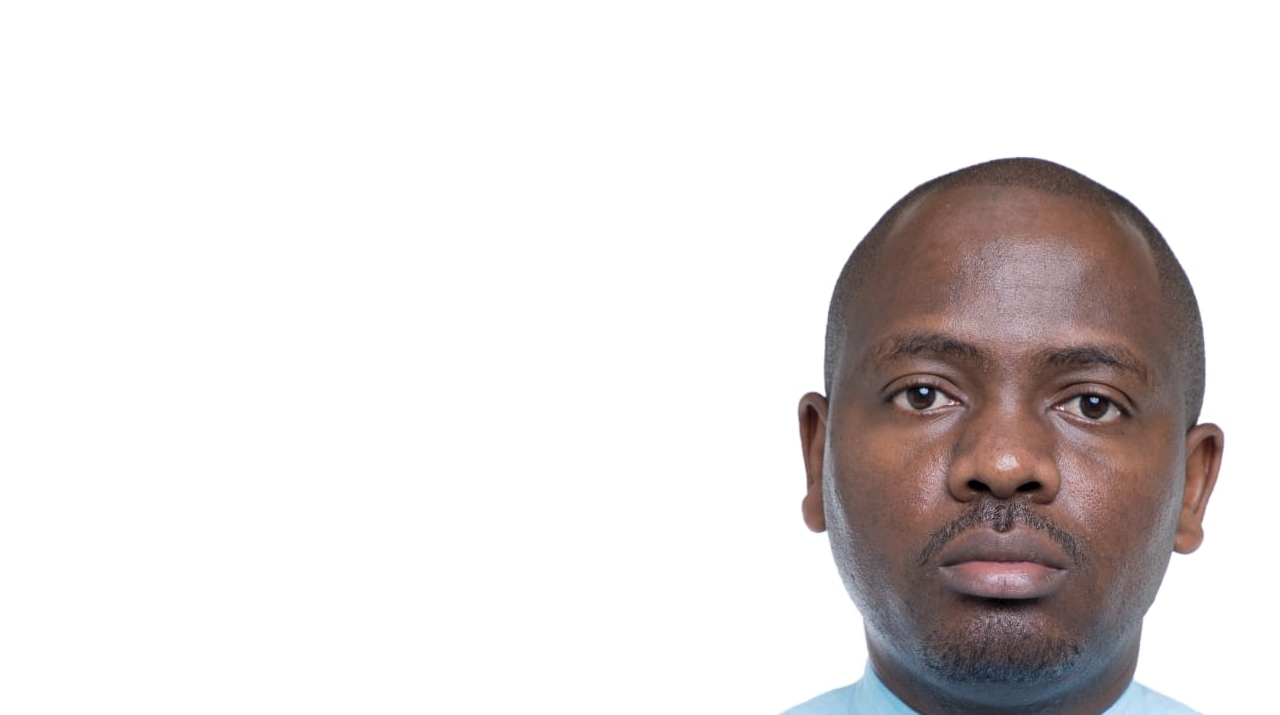
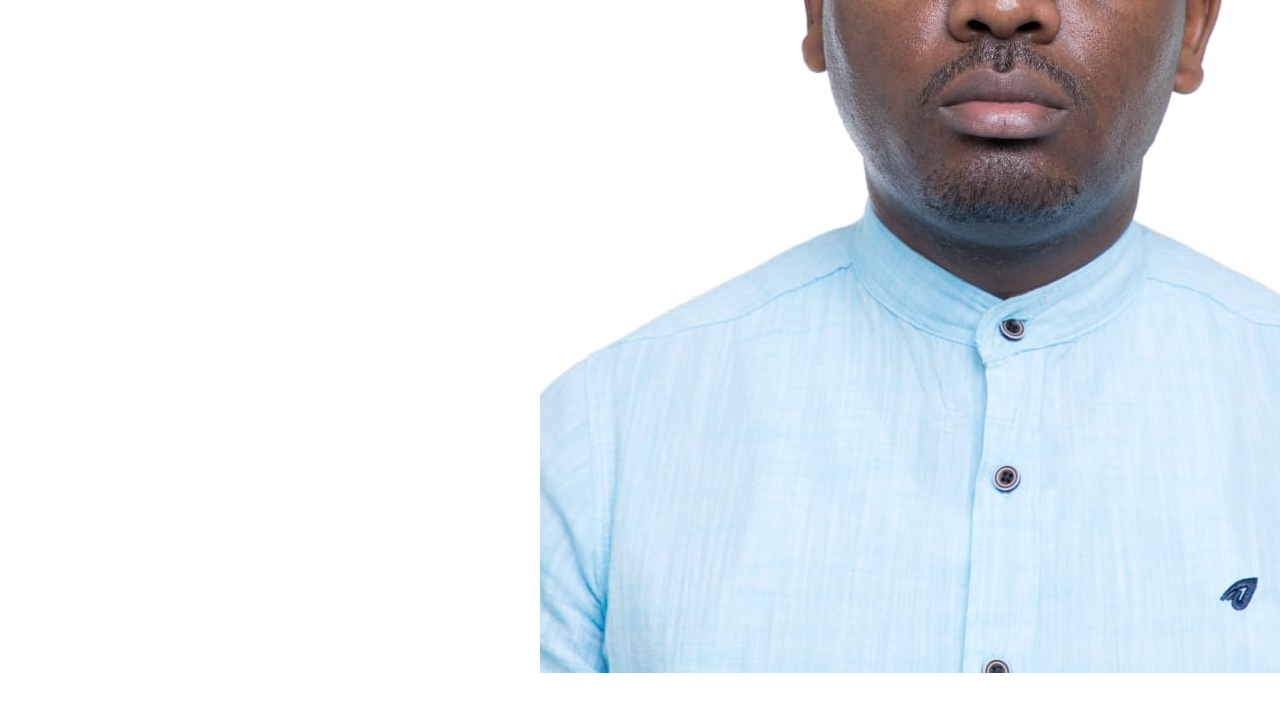
Before and after one commit to Eric-2023/Portfolio, a plain HTML site: page Main/index.html in a window 1280 px wide. Shown: the part 427-1142 px from the top of the page. After the commit the page ends 1100 px from the top, so only its background shows below. Drawn offline with nearby package versions, Linux system fonts and the light colour scheme.

Commit message:
image changes

```diff
--- a/Main/index.css
+++ b/Main/index.css
@@ -5,7 +5,7 @@
     height: 45%;
     border-radius: 50%;
     position: absolute;
-    bottom: 0;
+    top: -20px;
     right: 100px;
     margin-right: 5%;
 }
```
